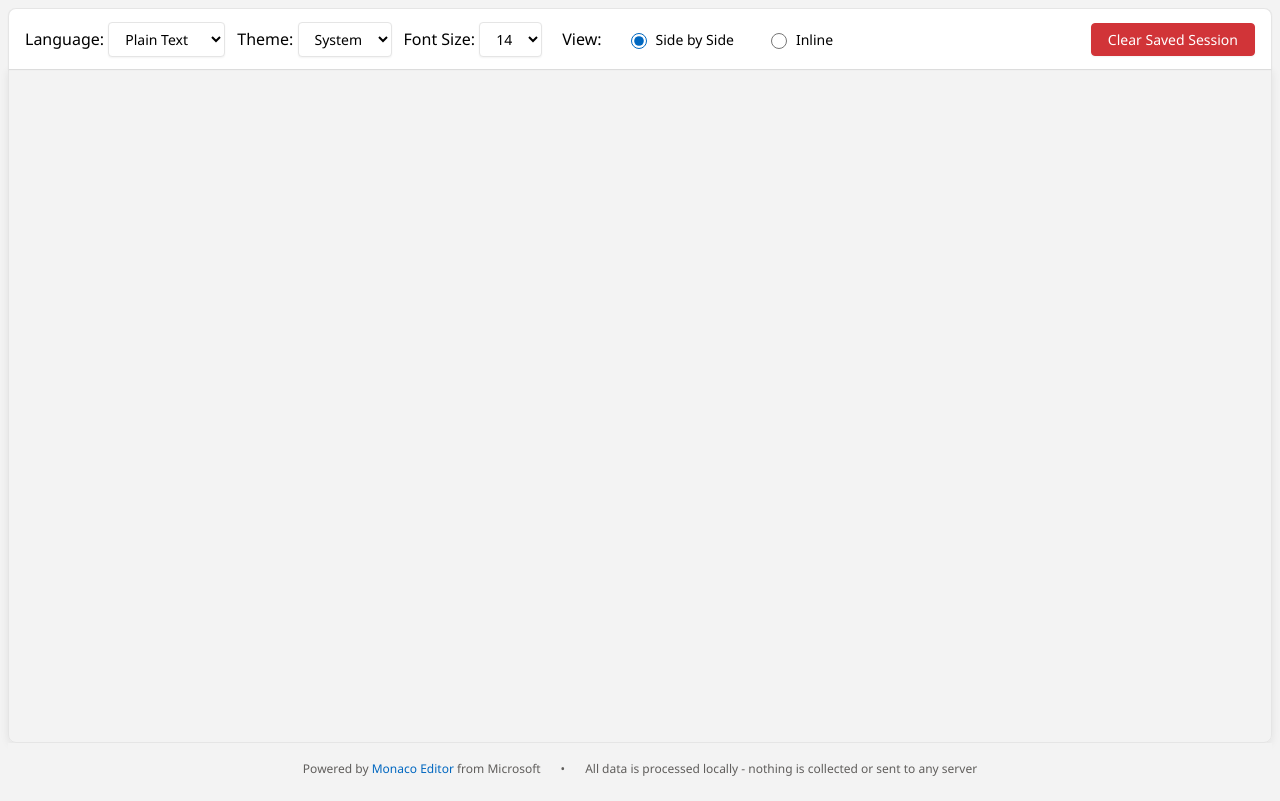
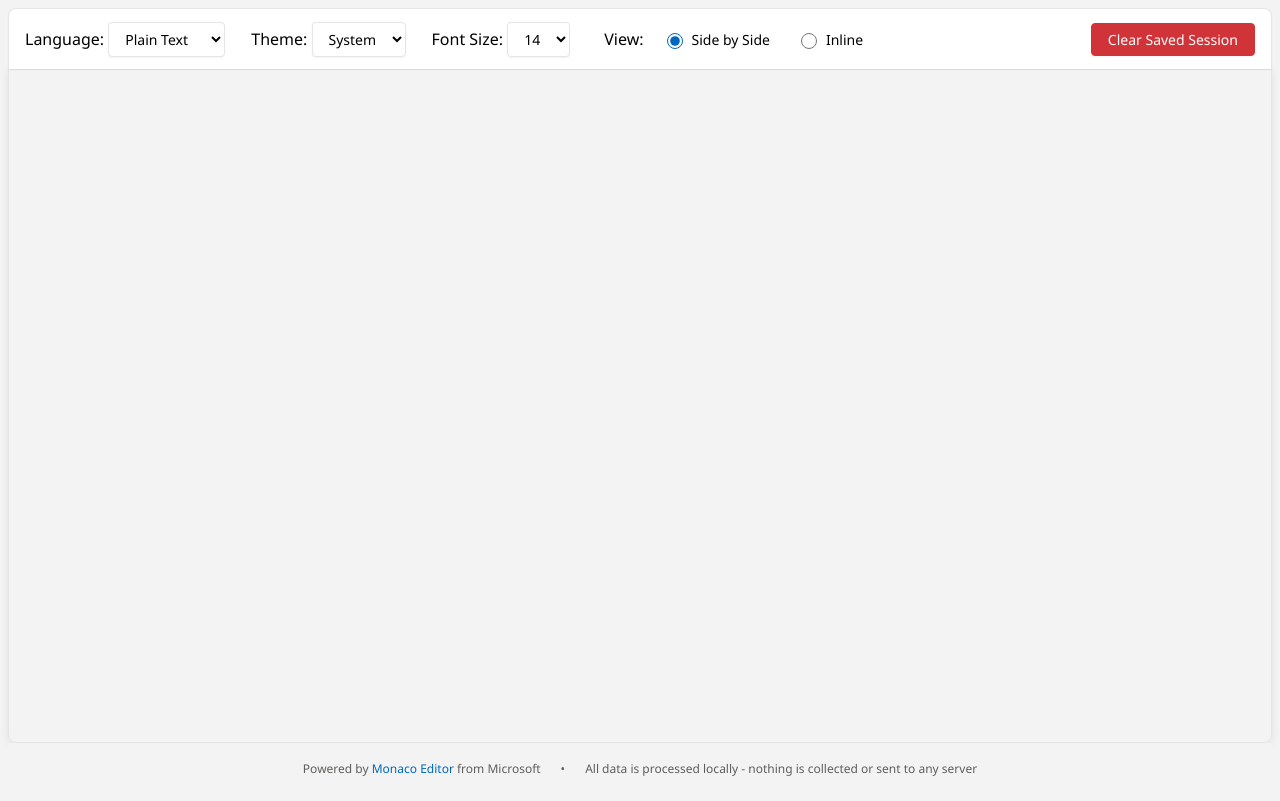
Before and after one commit to EdiWang/Differ, a website built with Vite: page src/index.html in a window 1280 px wide. Built offline with nearby package versions, Linux system fonts and the light colour scheme; what monaco-editor would draw is missing.

Commit message:
Adjust gap spacing in header and view mode group
Increased the gap in the header to 26px and decreased the gap in the #view-mode-group to 10px for improved layout consistency.

```diff
--- a/src/css/styles.css
+++ b/src/css/styles.css
@@ -72,7 +72,7 @@ body {
     border-radius: var(--radius-medium) var(--radius-medium) 0 0;
     border-bottom: none;
     display: flex;
-    gap: 12px;
+    gap: 26px;
     align-items: center;
     color: var(--text-primary);
     box-shadow: var(--shadow-sm);
@@ -112,7 +112,7 @@ body {
 #view-mode-group {
     display: flex;
     align-items: center;
-    gap: 16px;
+    gap: 10px;
     color: var(--text-primary);
     padding: 4px 8px;
 }
```
